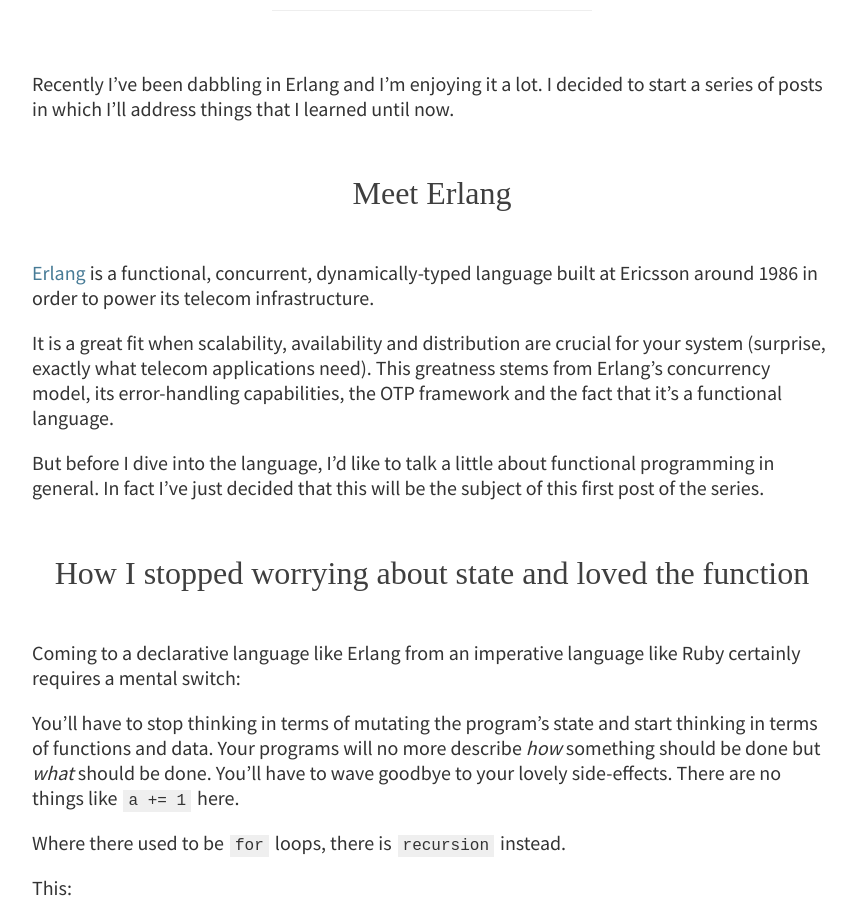
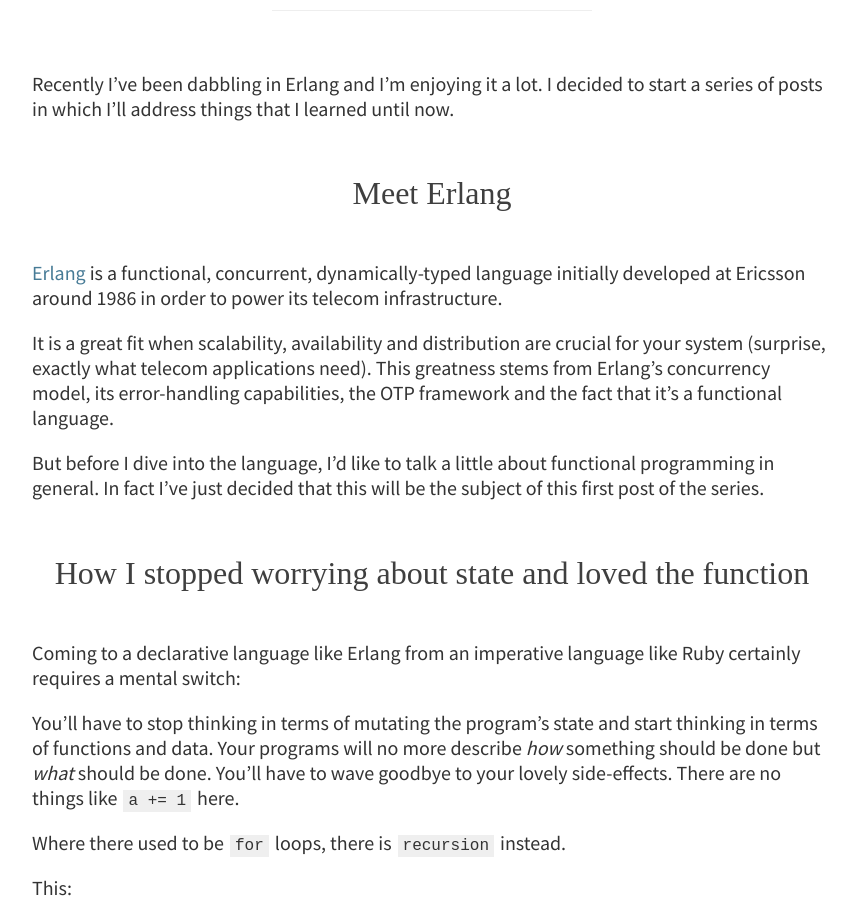
Before and after one commit to apostoiis/agis.io, a Jekyll site: the page built from _posts/2013-05-19-dabbling-in-erlang-hello-function.markdown, in a window 1280 px wide and 900 px high, scrolled down 304 px. Shown: the whole window, without its empty margins (208-1064 px from the left). Built offline with Jekyll 4.4.1, drawn with Linux system fonts in a browser that asks for light colours; some web fonts are replaced; comment, search, counter and statistics services are not loaded.

Commit message:
fix post

```diff
--- a/_posts/2013-05-19-dabbling-in-erlang-hello-function.markdown
+++ b/_posts/2013-05-19-dabbling-in-erlang-hello-function.markdown
@@ -7,7 +7,7 @@
 Recently I've been dabbling in Erlang and I'm enjoying it a lot. I decided to start a series of posts in which I'll address things that I learned until now.
 
 ## Meet Erlang
-[Erlang](http://en.wikipedia.org/wiki/Erlang_%28programming_language%29) is a functional, concurrent, dynamically-typed language built at Ericsson around 1986 in order to power its telecom infrastructure.
+[Erlang](http://en.wikipedia.org/wiki/Erlang_%28programming_language%29) is a functional, concurrent, dynamically-typed language initially developed at Ericsson around 1986 in order to power its telecom infrastructure.
 
 It is a great fit when scalability, availability and distribution are crucial for your system (surprise, exactly what telecom applications need). This greatness stems from Erlang's concurrency model, its error-handling capabilities, the OTP framework and the fact that it's a functional language.
 
```
